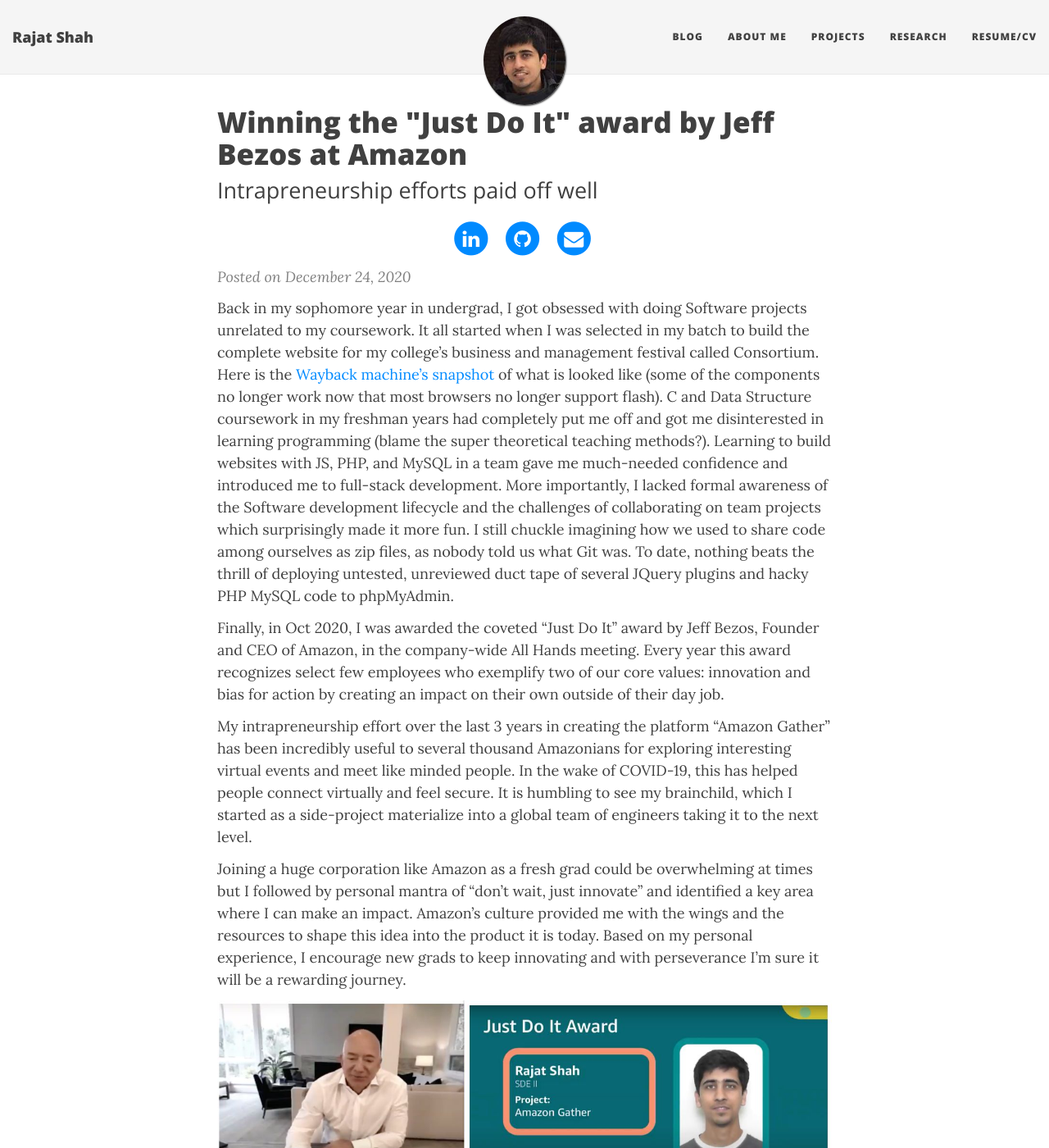
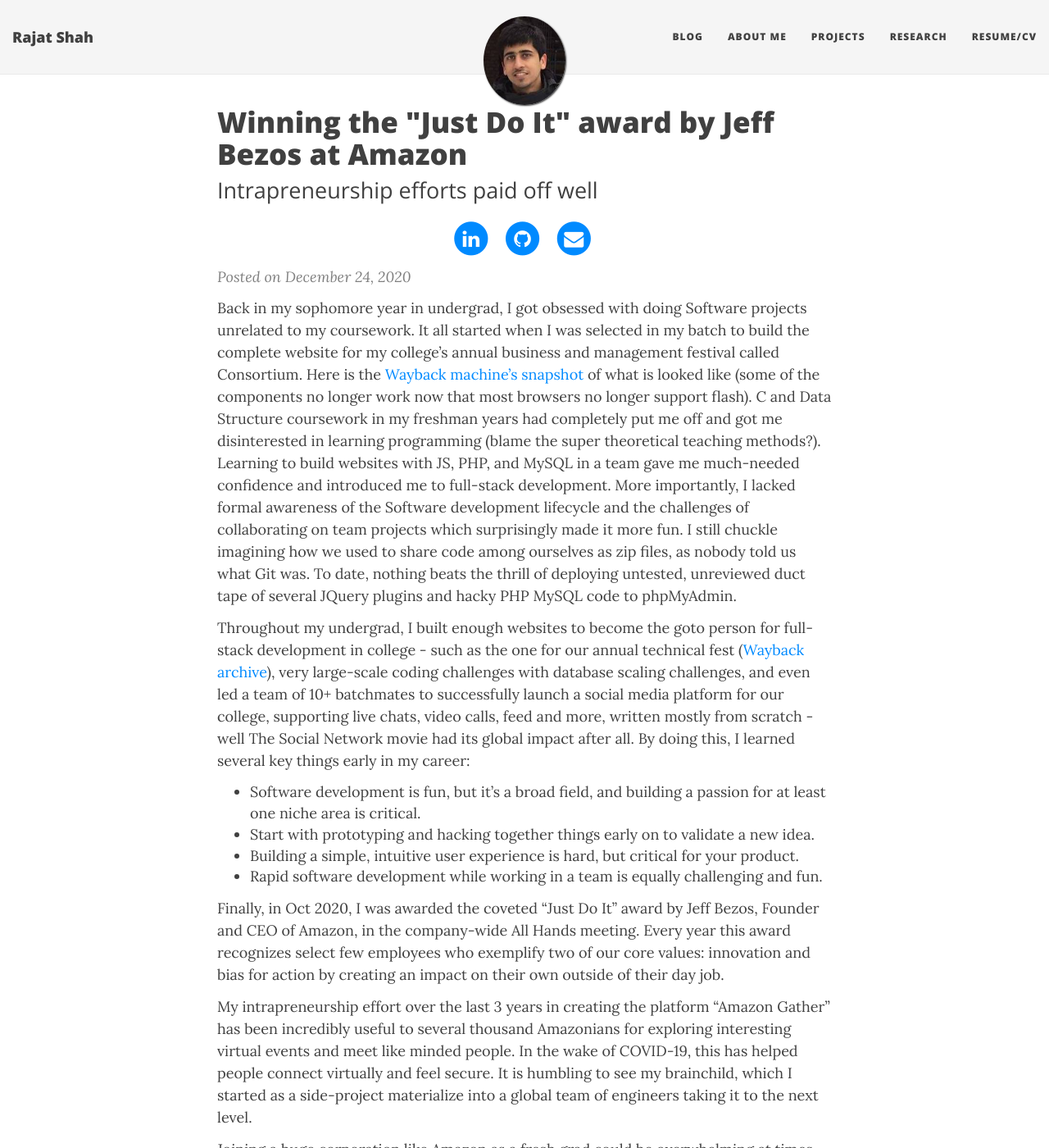
Before and after one commit to shahrajat/shahrajat.github.io, a Jekyll site: the page built from _posts/2020-12-24-amazon-just-do-it-award-jeff-bezos.md, in a window 1280 px wide and 1400 px high. Shown: the whole window at 82% size. Built offline with Jekyll 4.4.1, drawn with Linux system fonts in a browser that asks for light colours; nearby versions of some CDN libraries; comment, search, counter and statistics services are not loaded.

Commit message:
Update 2020-12-24-amazon-just-do-it-award-jeff-bezos.md

```diff
--- a/_posts/2020-12-24-amazon-just-do-it-award-jeff-bezos.md
+++ b/_posts/2020-12-24-amazon-just-do-it-award-jeff-bezos.md
@@ -7,7 +7,13 @@
 published: true
 ---
 
-Back in my sophomore year in undergrad, I got obsessed with doing Software projects unrelated to my coursework. It all started when I was selected in my batch to build the complete website for my college's business and management festival called Consortium. Here is the [Wayback machine's snapshot](https://web.archive.org/web/20120315191008/http://www.consortiumvnit.com/index.php) of what is looked like (some of the components no longer work now that most browsers no longer support flash). C and Data Structure coursework in my freshman years had completely put me off and got me disinterested in learning programming (blame the super theoretical teaching methods?). Learning to build websites with JS, PHP, and MySQL in a team gave me much-needed confidence and introduced me to full-stack development. More importantly, I lacked formal awareness of the Software development lifecycle and the challenges of collaborating on team projects which surprisingly made it more fun. I still chuckle imagining how we used to share code among ourselves as zip files, as nobody told us what Git was. To date, nothing beats the thrill of deploying untested, unreviewed duct tape of several JQuery plugins and hacky PHP MySQL code to phpMyAdmin.
+Back in my sophomore year in undergrad, I got obsessed with doing Software projects unrelated to my coursework. It all started when I was selected in my batch to build the complete website for my college's annual business and management festival called Consortium. Here is the [Wayback machine's snapshot](https://web.archive.org/web/20120315191008/http://www.consortiumvnit.com/index.php) of what is looked like (some of the components no longer work now that most browsers no longer support flash). C and Data Structure coursework in my freshman years had completely put me off and got me disinterested in learning programming (blame the super theoretical teaching methods?). Learning to build websites with JS, PHP, and MySQL in a team gave me much-needed confidence and introduced me to full-stack development. More importantly, I lacked formal awareness of the Software development lifecycle and the challenges of collaborating on team projects which surprisingly made it more fun. I still chuckle imagining how we used to share code among ourselves as zip files, as nobody told us what Git was. To date, nothing beats the thrill of deploying untested, unreviewed duct tape of several JQuery plugins and hacky PHP MySQL code to phpMyAdmin.
+
+Throughout my undergrad, I built enough websites to become the goto person for full-stack development in college - such as the one for our annual technical fest ([Wayback archive](https://web.archive.org/web/20130115195228/http://axisvnit.org/)), very large-scale coding challenges with database scaling challenges, and even led a team of 10+ batchmates to successfully launch a social media platform for our college, supporting live chats, video calls, feed and more, written mostly from scratch - well The Social Network movie had its global impact after all. By doing this, I learned several key things early in my career:
+* Software development is fun, but it's a broad field, and building a passion for at least one niche area is critical.
+* Start with prototyping and hacking together things early on to validate a new idea.
+* Building a simple, intuitive user experience is hard, but critical for your product.
+* Rapid software development while working in a team is equally challenging and fun.
 
 Finally, in Oct 2020, I was awarded the coveted "Just Do It" award by Jeff Bezos, Founder and CEO of Amazon, in the company-wide All Hands meeting. Every year this award recognizes select few employees who exemplify two of our core values: innovation and bias for action by creating an impact on their own outside of their day job.
 
```
